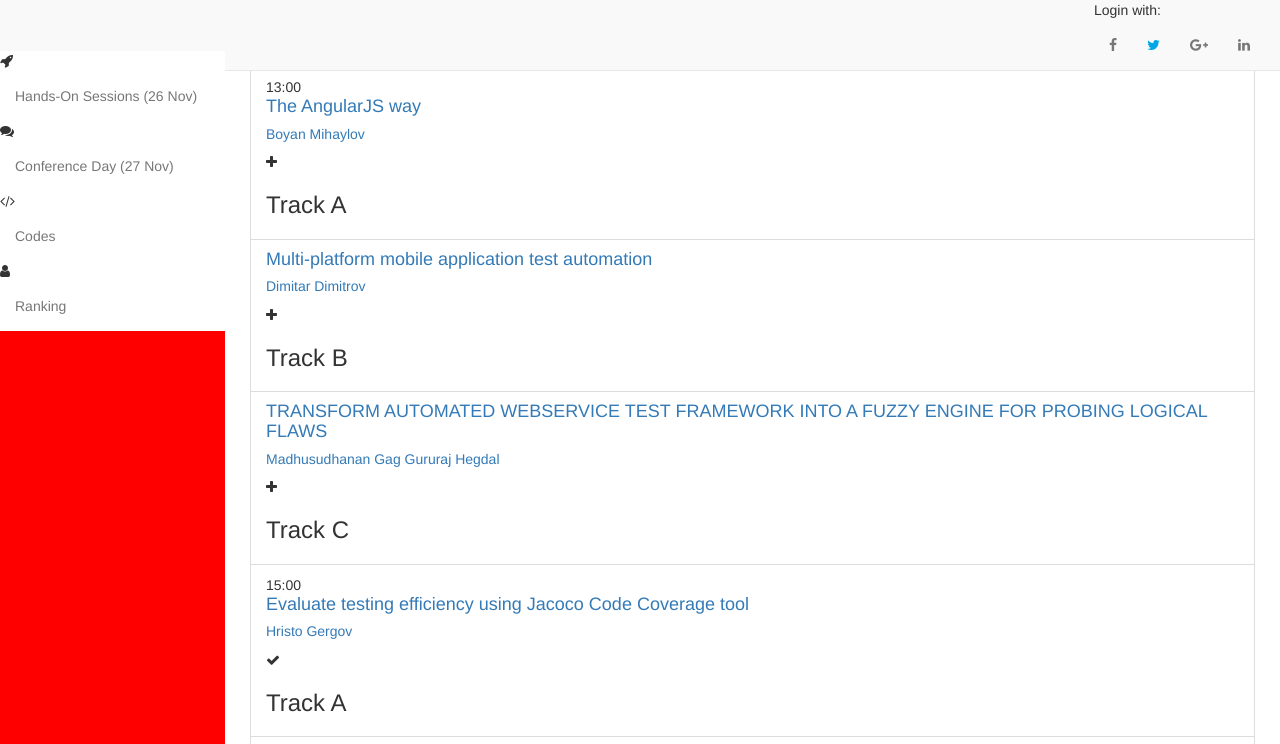
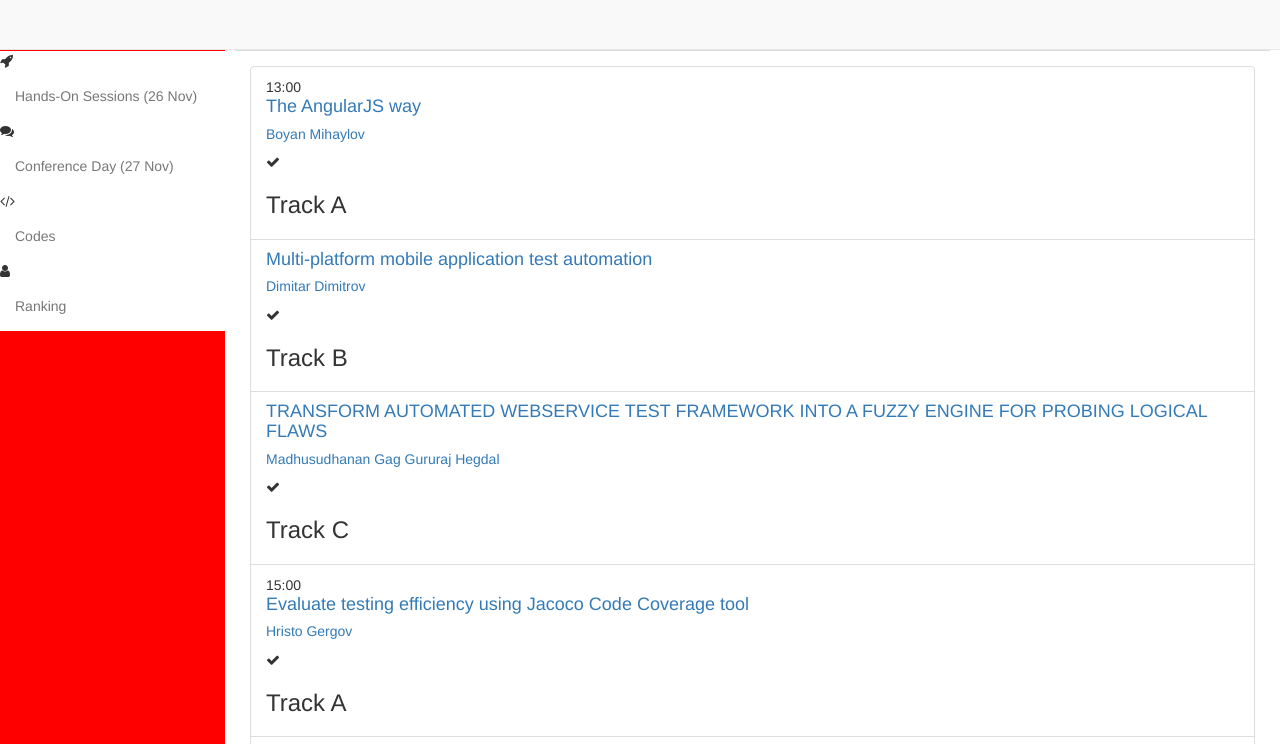
Before and after one commit to dgiormov/ista.agenda.builder.web, a website: page app/index.html in a window 1280 px wide. Shown: the top 744 px of the page. Drawn offline with nearby package versions, Linux system fonts and the light colour scheme; some packages are replaced by stand-ins of ours; files that its build step writes are made by us from their sources.

Commit message:
removing menu login, updating add-session icon

```diff
--- a/app/index.html
+++ b/app/index.html
@@ -40,14 +40,6 @@
             </div>
             <!-- Sidebar Menu Items - These collapse to the responsive navigation menu on small screens -->
             <div id="navbar-ex1-collapse" class="navbar-collapse collapse" style="height: 1px;" ng-controller="LoginCtrl">
-
-                <ul class="nav navbar-nav navbar-right login" ng-hide="userDetails.isLogged">
-                    <div class="login-holder">Login with:</div>
-                    <li><a class="facebook-login" href="authorize?provider=facebook"><i class="fa fa-facebook"></i></a></li>
-                    <li><a class="twitter-login" href="authorize?provider=twitter"><i class="fa fa-twitter"></i></a></li>
-                    <li><a class="gplus-login" href="authorize?provider=google"><i class="fa fa-google-plus"></i></a></li>
-                    <li><a class="linkedin-login" href="authorize?provider=linkedin"><i class="fa fa-linkedin"></i></a></li>
-                </ul>
 
                 <ul class="nav navbar-nav navbar-right login" ng-show="userDetails.isLogged">
                     <div class="logged-holder">Hello, {{userDetails.name}}!<a href="logout">Logout</a></li>
--- a/app/scripts/controllers/main.js
+++ b/app/scripts/controllers/main.js
@@ -30,13 +30,6 @@ angular.module('istaAngularApp')
 				return "session-added"
 			} else {
 				return "not-added"
-			}
-		}
-		$scope.isChecked = function(isSelected) {
-			if (isSelected) {
-				return "fa-check"
-			} else {
-				return "fa-plus"
 			}
 		}
 		$scope.filterSessions = function(willFilter) {
--- a/app/views/main.html
+++ b/app/views/main.html
@@ -17,7 +17,7 @@
         </a>
 
         <div class="add-session" ng-class="isSelected(session.isSelected)" ng-click="addSession(session, $event)">
-          <i ng-class="isChecked(session.isSelected)" class="fa"></i>
+          <i ng-class="isChecked(session.isSelected)" class="fa fa-check"></i>
         </div>
 
         <h3 class="list-group-track">{{session.track}}</h3>
```
